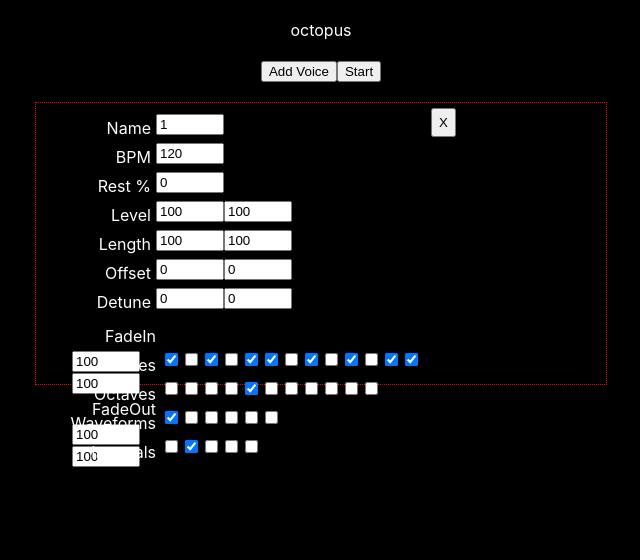
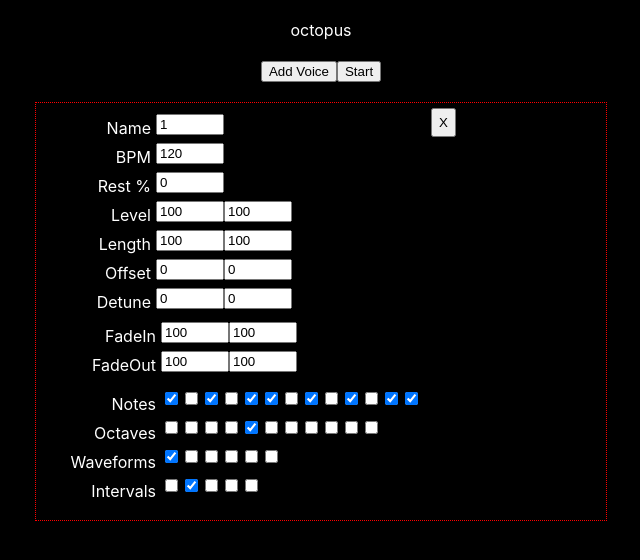
Before and after one commit to CodeKrakken/random-noise-generator, a React (Create React App) app: page / in a window 1280 px wide. Both pictures are taken after a click on the button "Add Voice". Shown: the top 560 px of the page, without its empty margins (319-959 px from the left). Built offline with nearby package versions, Linux system fonts and the light colour scheme.

Commit message:
Improve display of scalar fields

```diff
--- a/src/App.css
+++ b/src/App.css
@@ -7,10 +7,6 @@ body {
 .row {
   display: flex;
   flex-direction: row;
-}
-
-.inner-row {
-  height: 29px
 }
 
 .column {
--- a/src/components/voice/Voice.tsx
+++ b/src/components/voice/Voice.tsx
@@ -119,36 +119,12 @@ export default function Voice(
         maxLength= {4}
       />
     ),
-    // fadeIn: extrema.map((input, j) =>
-    //   <Input
-    //     className= 'textbox'
-    //     title={`${input} Fade In`}
-    //     label={j ? '' : 'Fade In'}
-    //     id= {`${input.toLowerCase()}FadeIn${i}`}
-    //     i={i}
-    //     type= "number"
-    //     value= {voice[`${input.toLowerCase()}FadeIn` as Scalar]}
-    //     onChange= {(e: any) => updateField(e, `${input.toLowerCase()}FadeIn` as Scalar, voices, i, setVoices)}
-    //     maxLength= {4}
-    //   />
-    // ),
-    // fadeOut: extrema.map((input, j) =>
-    //   <Input
-    //     className= 'textbox'
-    //     title={`${input} Fade Out`}
-    //     label={j ? '' : 'Fade Out'}
-    //     id= {`${input.toLowerCase()}FadeOut${i}`}
-    //     i={i}
-    //     type= "number"
-    //     value= {voice[`${input.toLowerCase()}FadeOut` as Scalar]}
-    //     onChange= {(e: any) => updateField(e, `${input.toLowerCase()}FadeOut` as Scalar, voices, i, setVoices)}
-    //     maxLength= {4}
-    //   />
-    // ),
     scalarFields: [
       <div className="column">
         {
           scalarFields.map(scalarField =>
+            <div className="row">
+              {
                 extrema.map((input, j) =>
                   <Input
                     className= 'textbox'
@@ -162,6 +138,8 @@ export default function Voice(
                     maxLength= {4}
                   />
                 )
+              }
+            </div>
           )
         }
       </div>
@@ -203,7 +181,7 @@ export default function Voice(
       <div className="column">
         {
           Object.keys(attributes).map(attribute =>
-            <div className="row inner-row">
+            <div className="row">
               {
                 attributes[attribute].map((input: any) =>
                   input
```
Lines whose indentation alone changed are shown as unchanged.
